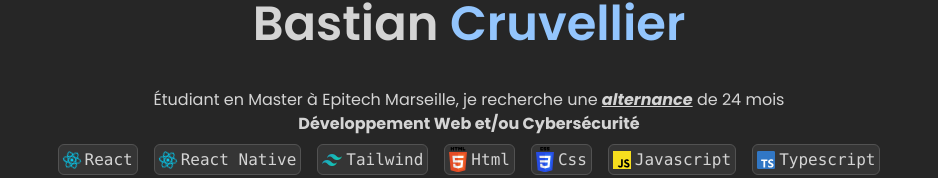
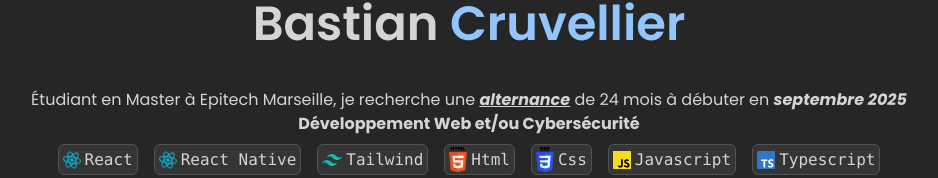
Before and after one commit to bastiancrv/Portfolio-React, a React (Vite) app: page / in a window 1280 px wide. Shown: the part 192-370 px from the top of the page, without its empty margins (171-1109 px from the left). Built offline with nearby package versions, Linux system fonts and the light colour scheme.

Commit message:
Trellosaurus

```diff
--- a/src/_components/About.jsx
+++ b/src/_components/About.jsx
@@ -101,7 +101,7 @@ function About() {
       <p className="flex-wrap">
         Étudiant en Master à Epitech Marseille, je recherche une{" "}
         <span className="font-bold italic underline">alternance</span> de 24
-        mois <br />{" "}
+        mois à débuter en <span className="font-bold italic">septembre 2025</span><br />{" "}
         <span className="font-bold">Développement Web et/ou Cybersécurité</span>{" "}
         <br />
         <div className="inline-flex gap-4 justify-center mt-2 flex-wrap max-w-4xl w-full mx-auto ">
```
Also changed, not shown: 10 other files (tests, documents, lock files or other folders).
